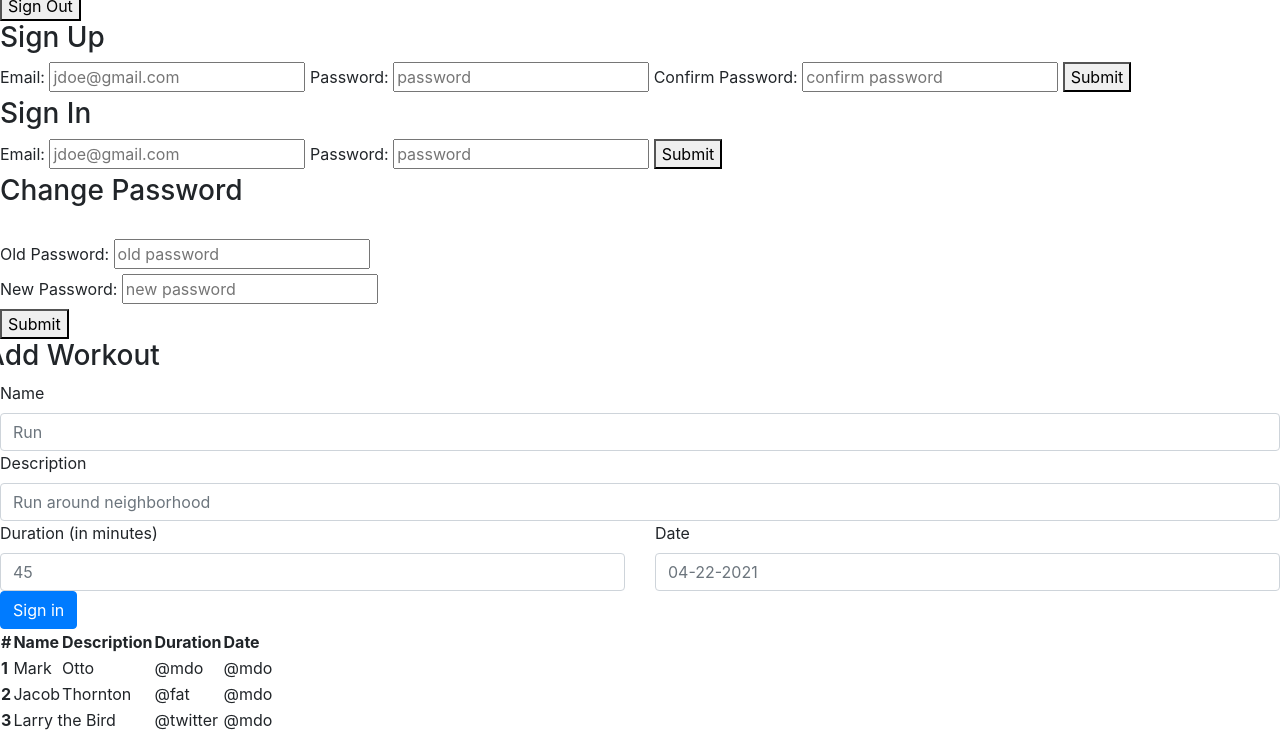
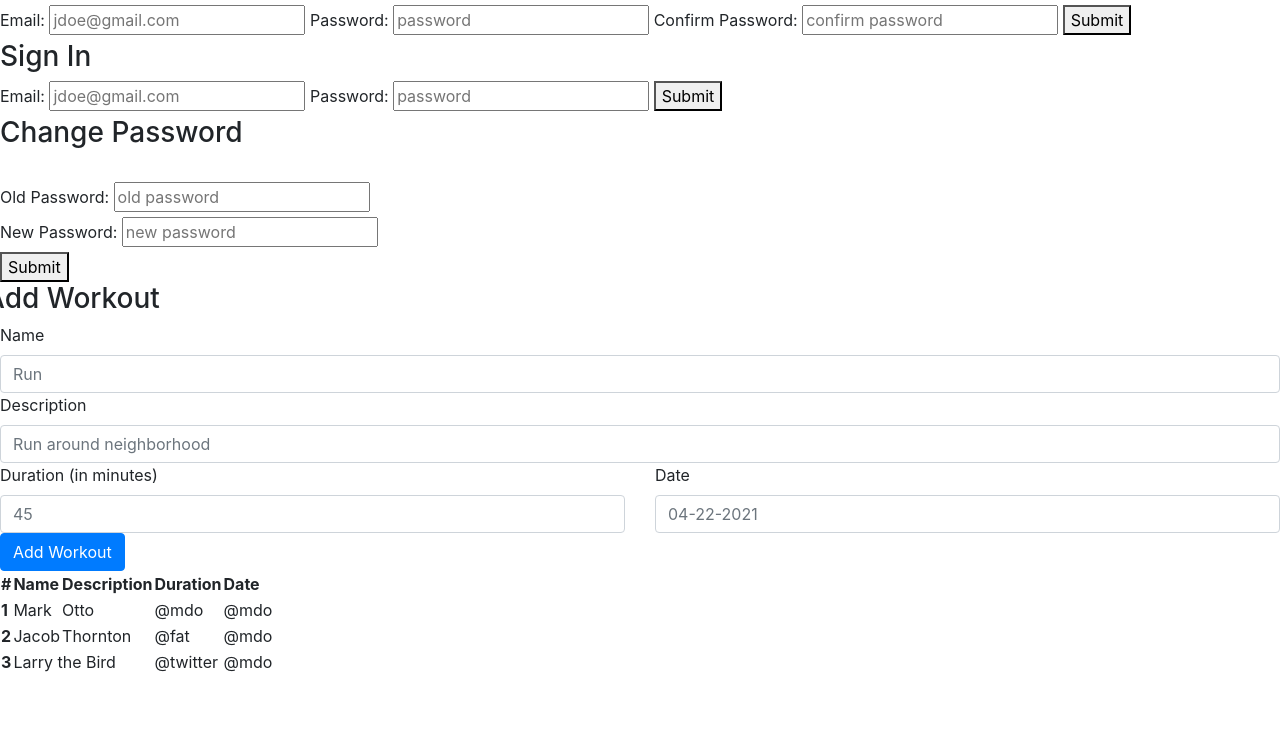
Before and after one commit to kristamcmanus/workout-tracker-client, a website built with webpack: page index.html in a window 1280 px wide. Shown: the part 67-800 px from the top of the page. Built offline with nearby package versions, Linux system fonts and the light colour scheme.

```diff
--- a/index.html
+++ b/index.html
@@ -12,7 +12,7 @@
       <script src="public/application.js" type="text/javascript" charset="utf-8" defer></script>
     </head>
     <body>
-
+<!--
       <nav class="navbar navbar-expand-lg navbar-light bg-light">
         <div class="container-fluid">
           <h3>Workout Tracker</h3>
@@ -53,14 +53,14 @@
               <!-- <li class="nav-item">
                 <a class="nav-link disabled" href="#" tabindex="-1" aria-disabled="true">Disabled</a>
               </li> -->
-            </ul>
+            <!-- </ul> -->
             <!-- <form class="d-flex">
               <input class="form-control me-2" type="search" placeholder="Search" aria-label="Search">
               <button class="btn btn-outline-success" type="submit">Search</button>
             </form> -->
-          </div>
+          <!-- </div>
         </div>
-      </nav>
+      </nav> -->
 
       <!-- display messages -->
       <div id="messages"></div>
@@ -152,7 +152,7 @@
           </div>
         </div> -->
         <div class="col-12">
-          <button type="submit" class="btn btn-primary">Sign in</button>
+          <button type="submit" class="btn btn-primary">Add Workout</button>
         </div>
       </form>
 
```
